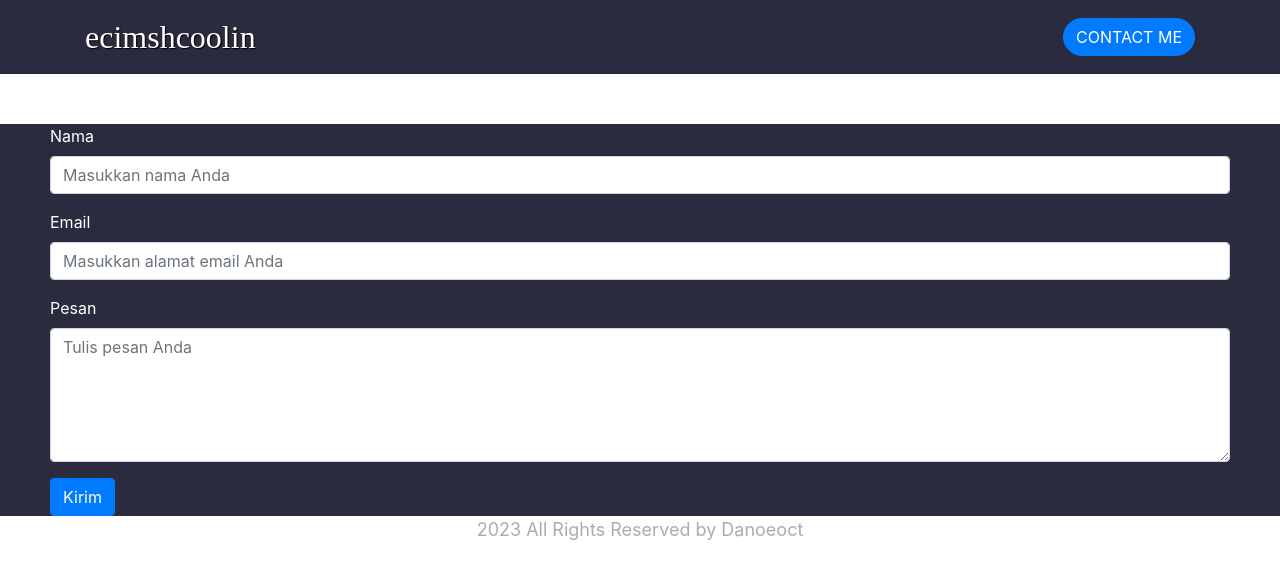
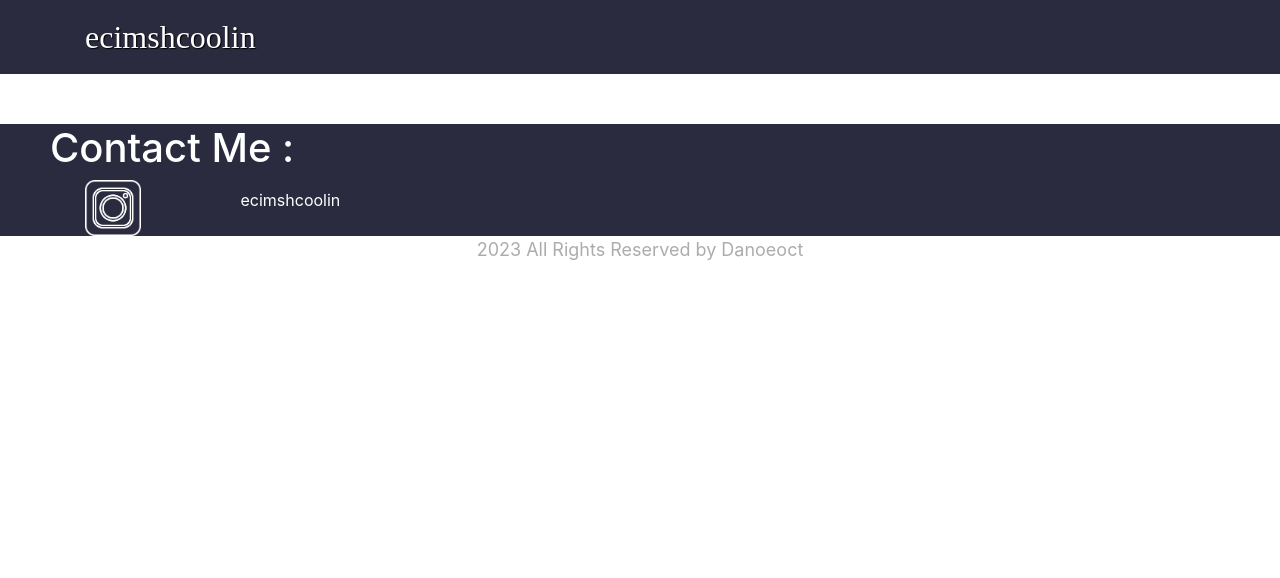
Before and after one commit to nanuarts/nanuarts.github.io, a plain HTML site: page contactme.html in a window 1280 px wide. Drawn offline with nearby package versions, Linux system fonts and the light colour scheme; a web font is replaced by a local one.

Commit message:
update navbar

```diff
--- a/contactme.html
+++ b/contactme.html
@@ -34,7 +34,7 @@
       <nav class="navbar about navbar-expand-lg navbar-light">
         <div class="container">
           <a class="navbar-brand" href="index.html">ecimshcoolin</a>
-          <button
+          <!-- <button
             class="navbar-toggler"
             type="button"
             data-toggle="collapse"
@@ -51,42 +51,20 @@
                 >Contact Me</a
               >
             </div>
-          </div>
+          </div> -->
         </div>
       </nav>
     </header>
     <!-- navbar end -->
     <div class="informasi">
-      <form class="dataDiri">
-        <div class="form-group">
-          <label for="name">Nama</label>
-          <input
-            type="text"
-            class="form-control"
-            id="name"
-            placeholder="Masukkan nama Anda"
-          />
+      <div class="dataDiri">
+        <h1>Contact Me :</h1>
+        <div class="container gambar">
+          <img src="img/instagram.png" alt="" style="width: 5%;">
+          <p>ecimshcoolin</p>
+          </div>
         </div>
-        <div class="form-group">
-          <label for="email">Email</label>
-          <input
-            type="email"
-            class="form-control"
-            id="email"
-            placeholder="Masukkan alamat email Anda"
-          />
-        </div>
-        <div class="form-group">
-          <label for="message">Pesan</label>
-          <textarea
-            class="form-control"
-            id="message"
-            rows="5"
-            placeholder="Tulis pesan Anda"
-          ></textarea>
-        </div>
-        <button type="submit" class="btn btn-primary">Kirim</button>
-      </form>
+      </div>
     </div>
 
     <!-- footer -->
--- a/style.css
+++ b/style.css
@@ -6,6 +6,10 @@
 /* about start */
 .about {
   background-color: #2b2b3f;
+}
+
+.about .navbar-brand {
+  color: white;
 }
 
 .content {
@@ -42,13 +46,21 @@
   margin-right: 50px;
   margin-top: 50px;
 }
+.gambar {
+  display: flex;
+  align-items: center;
+}
+
+.gambar img {
+  margin-right: 100px;
+}
 
 /* contact us end */
 
 .navbar-brand {
   font-family: Viga;
   font-size: 32px;
-  color: #0b63dc;
+  color: black;
 }
 
 /* tombol */
```
Also changed, not shown: about.html (+6 -3 lines), galery.html (+2 -2 lines), tes.html (added, +22 -0 lines), img/instagram.png (added).
